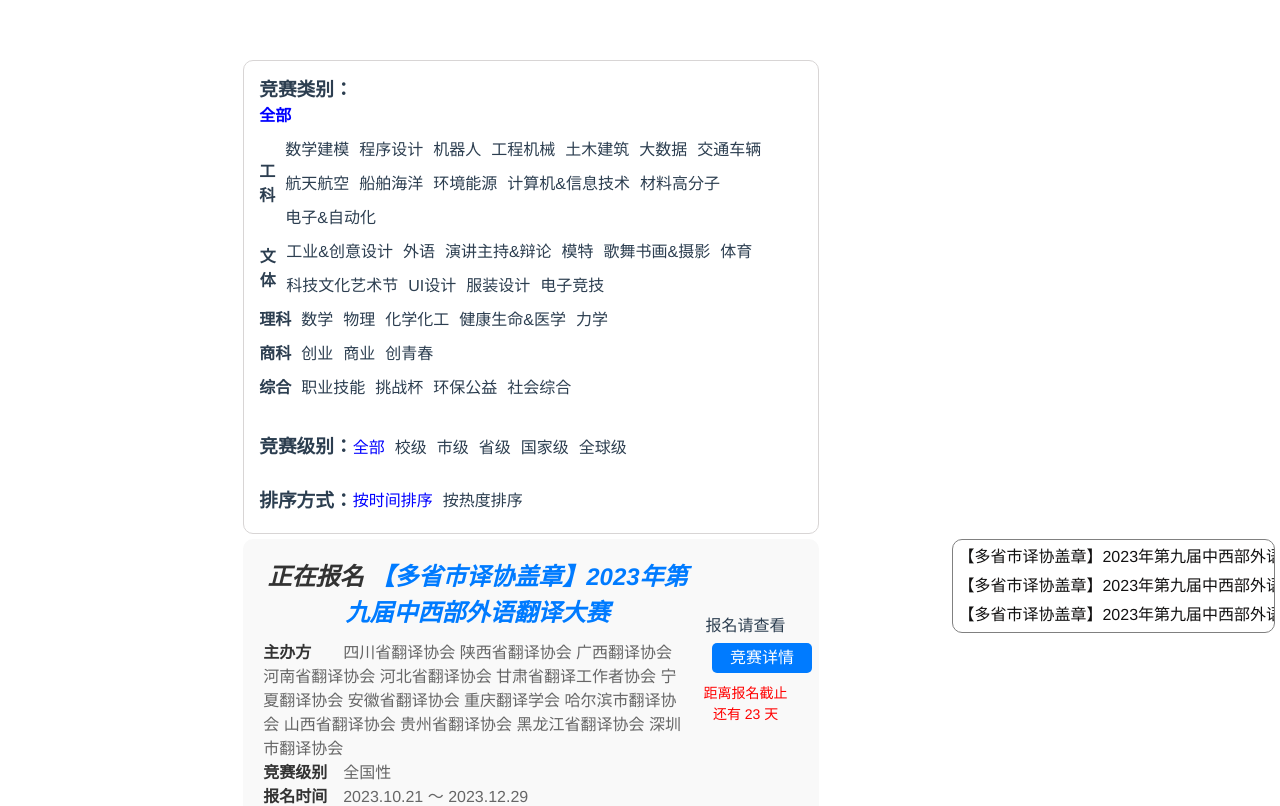
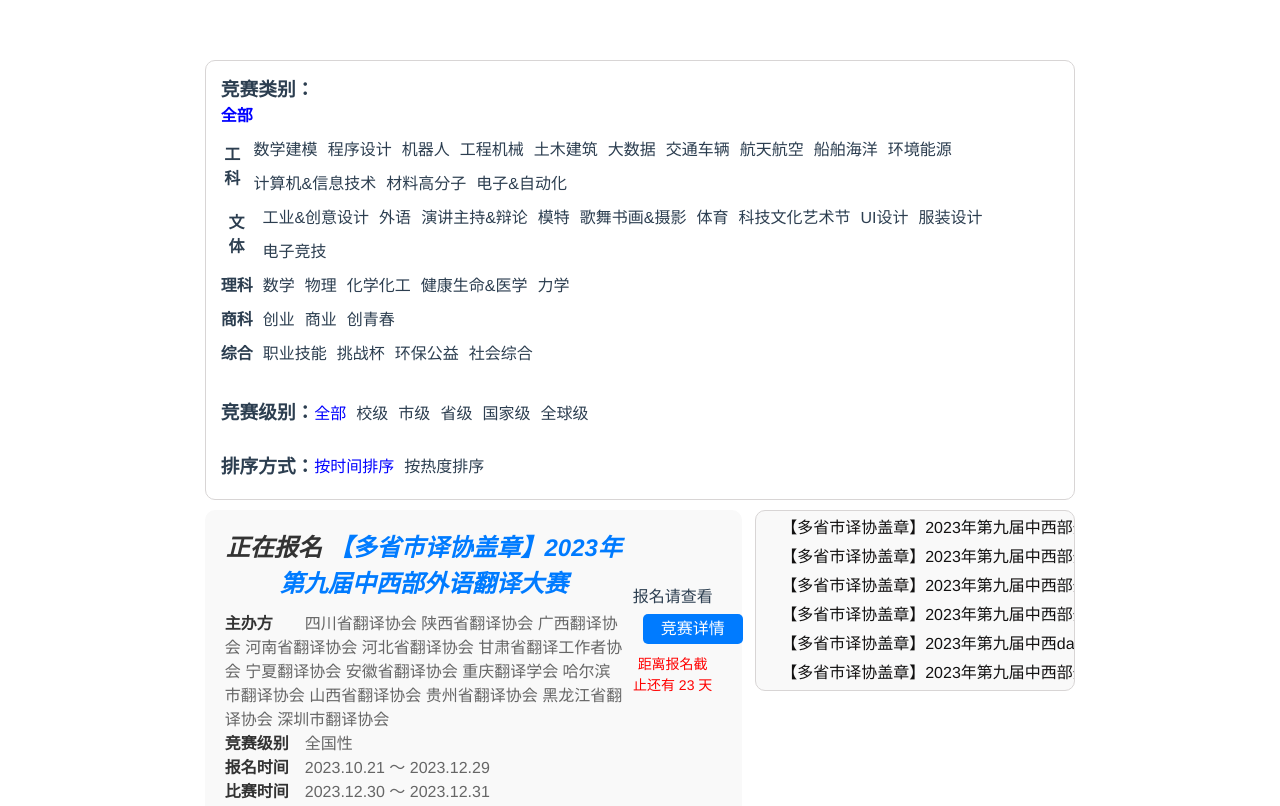
Before and after one commit to zqszqszqstvt/dierketang, a Vue app in the folder dierketang/: page / in a window 1280 px wide. Shown: the top 806 px of the page. Built offline with nearby package versions, Linux system fonts and the light colour scheme.

Commit message:
竞赛信息

```diff
--- a/dierketang/package.json
+++ b/dierketang/package.json
@@ -9,7 +9,8 @@
   },
   "dependencies": {
     "core-js": "^3.8.3",
-    "vue": "^2.6.14"
+    "vue": "^2.6.14",
+    "vuex": "^3.6.2"
   },
   "devDependencies": {
     "@babel/core": "^7.12.16",
--- a/dierketang/src/components/CompetitionChoose/index.vue
+++ b/dierketang/src/components/CompetitionChoose/index.vue
@@ -28,9 +28,6 @@
         <div class="fl item-con clearfix" style="position: relative; top: 5px;">
           <div v-for="(sorting, sIndex) in sortingOptions" :key="sIndex" class="fl item-link" :class="{ active: sorting.active }" @click="handleSortingClick(sorting.label)">{{ sorting.label }}</div>
         </div>
-        <form action="" class="fr sk-event-screen-form" id="eventScreenForm">
-          <!-- 你的表单内容 -->
-        </form>
       </div>
     </div>
   </div>
@@ -76,6 +73,7 @@ export default {
         });
       }
       });
+      this.$store.dispatch('updateCondition1', title)
     },
     handleSubjectClick(subjectTitle) {
       this.categories.forEach((category) => {
@@ -86,18 +84,21 @@ export default {
           });
         }
       });
+      this.$store.dispatch('updateCondition1', subjectTitle)
     },
     handleLevelClick(title) {
       this.competitionLevels.forEach((level) => {
         level.active = level.name === title;
       });
+      this.$store.dispatch('updateCondition2', title)
     },
 
     handleSortingClick(title) {
       this.sortingOptions.forEach((sorting) => {
         sorting.active = sorting.label === title;
       });
-    },
+      this.$store.dispatch('updateCondition3', title)
+    }
   },
 };
 </script>
@@ -130,10 +131,9 @@ export default {
 }
 .box {
   border: 1px solid #d8d5d5; /* 设置边框，1px 宽，实线，黑色 */
-  width: 50%; /* 设置宽度为 50% */
+  // width: 50%; /* 设置宽度为 50% */
   padding: 15px;
   border-radius: 10px; /* 设置边框为圆角，半径为 10px */
-  margin-top: 0;
 }
 
 
--- a/dierketang/src/components/CompetitionPage/index.vue
+++ b/dierketang/src/components/CompetitionPage/index.vue
@@ -1,10 +1,14 @@
 <template>
   <div class="box">
-    <CompetitionChoose/>
+    <div class="choose">
+      <CompetitionChoose/>
+    </div>
     <div class="hot-competition">
       <CompetitionRank v-for="(item, index) in HotCompetitions" :key="index" :HotCompetition="item"/>
     </div>
-    <Competition v-for="(item, index) in competitions" :key="index" :competition="item"/>
+    <div class="competition-item">
+      <Competition v-for="(item, index) in competitions" :key="index" :competition="item"/>
+    </div>
   </div>
 </template>
 
@@ -73,7 +77,20 @@ export default {
       {
         title: '【多省市译协盖章】2023年第九届中西部外语翻译大赛',
         link: 'https://www.saikr.com/vse/cwctic/2023'
+      },
+      {
+        title: '【多省市译协盖章】2023年第九届中西部外语翻译大赛',
+        link: 'https://www.saikr.com/vse/cwctic/2023'
+      },
+      {
+        title: '【多省市译协盖章】2023年第九届中西dassadasdasdsadasdfdfsdfsdfsfds部外语翻译大赛',
+        link: 'https://www.saikr.com/vse/cwctic/2023'
+      },
+      {
+        title: '【多省市译协盖章】2023年第九届中西部外语翻译大赛',
+        link: 'https://www.saikr.com/vse/cwctic/2023'
       }]; // 假设你的API返回的数据就是你需要的数据
+      console.log(this.$store.state.competitionType)
     }
   }
 }
@@ -81,16 +98,21 @@ export default {
 
 <style lang="less" scoped>
 .box {
-  margin-left: 10%;
+
 }
 .hot-competition {
-  width: 28%;
+  width: 25%;
   float: right;
-  margin: 5px;
-  border: 1px solid #808080;
+  padding-left: 20px;
+  padding-right: 20px;
+  margin-right: 16%;
+  margin-top: 10px;
   border-radius: 10px; /* 这将给边框添加圆角 */
   overflow: hidden; /* 隐藏超出盒子的内容 */
   position: relative; /* 为伪元素设置定位的参照 */
+  text-align: left;
+  background-color: #f9f9f9;
+  border: 1px solid #d8d5d5; /* 设置边框，1px 宽，实线，黑色 */
 }
 .hot-competition::after { /* 创建一个伪元素来实现渐隐效果 */
     content: "";
@@ -99,5 +121,13 @@ export default {
     width: 10%; /* 伪元素的宽度决定了渐隐效果的范围 */
     height: 100%;
     background: linear-gradient(to right, rgba(255, 255, 255, 0), rgba(255, 255, 255, 1)); /* 创建一个从透明到白色的渐变背景 */
-  }
+}
+.choose{
+  margin-right: 16%;
+  margin-left: 16%;
+}
+.competition-item {
+  margin-left: 16%;
+  margin-top: 10px;
+}
 </style>>
--- a/dierketang/src/components/CompetitionRank/index.vue
+++ b/dierketang/src/components/CompetitionRank/index.vue
@@ -31,6 +31,5 @@ export default {
     white-space: nowrap; /* 防止文本换行 */
     overflow: hidden; /* 隐藏超出链接的内容 */
     text-overflow: ellipsis; /* 当文本超出链接时显示省略号 */
-
   }
 </style>
--- a/dierketang/src/main.js
+++ b/dierketang/src/main.js
@@ -1,8 +1,9 @@
 import Vue from 'vue'
 import App from './App.vue'
-
+import store from './store'
 Vue.config.productionTip = false
 
 new Vue({
   render: h => h(App),
+  store
 }).$mount('#app')
--- /dev/null
+++ b/dierketang/src/store/index.js
@@ -0,0 +1,35 @@
+import Vue from 'vue'
+import Vuex from 'vuex'
+Vue.use(Vuex)
+
+export default new Vuex.Store({
+  state: {
+    competitionType: '全部',
+    competitionLevelType: '全部',
+    competitionSortType: '按时间排序'
+  },
+  actions: {
+    updateCondition1(context,value) {
+      context.commit('UpdateCondition1',value)
+    },
+    updateCondition2(context,value) {
+      context.commit('UpdateCondition2',value)
+    },
+    updateCondition3(context,value) {
+      context.commit('UpdateCondition3',value)
+    },
+  },
+  mutations: {
+    UpdateCondition1(state,value) {
+      state.competitionType=value
+      console.log('vuex的competitionType更新了！')
+    },
+    UpdateCondition2(state,value) {
+      state.competitionLevelType=value
+    },
+    UpdateCondition3(state,value) {
+      state.competitionSortType=value
+    },
+  },
+  getters: {}
+})
```
Also changed, not shown: 1 other file (tests, documents, lock files or other folders).
